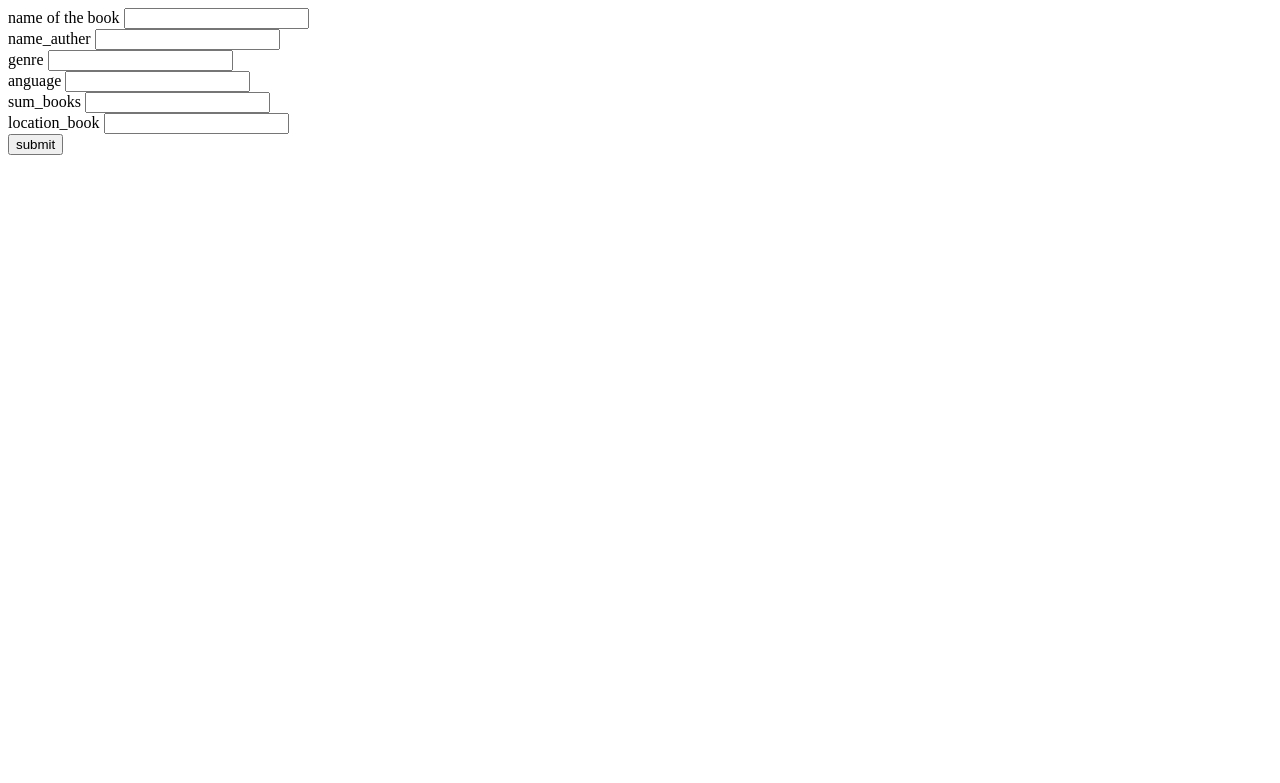
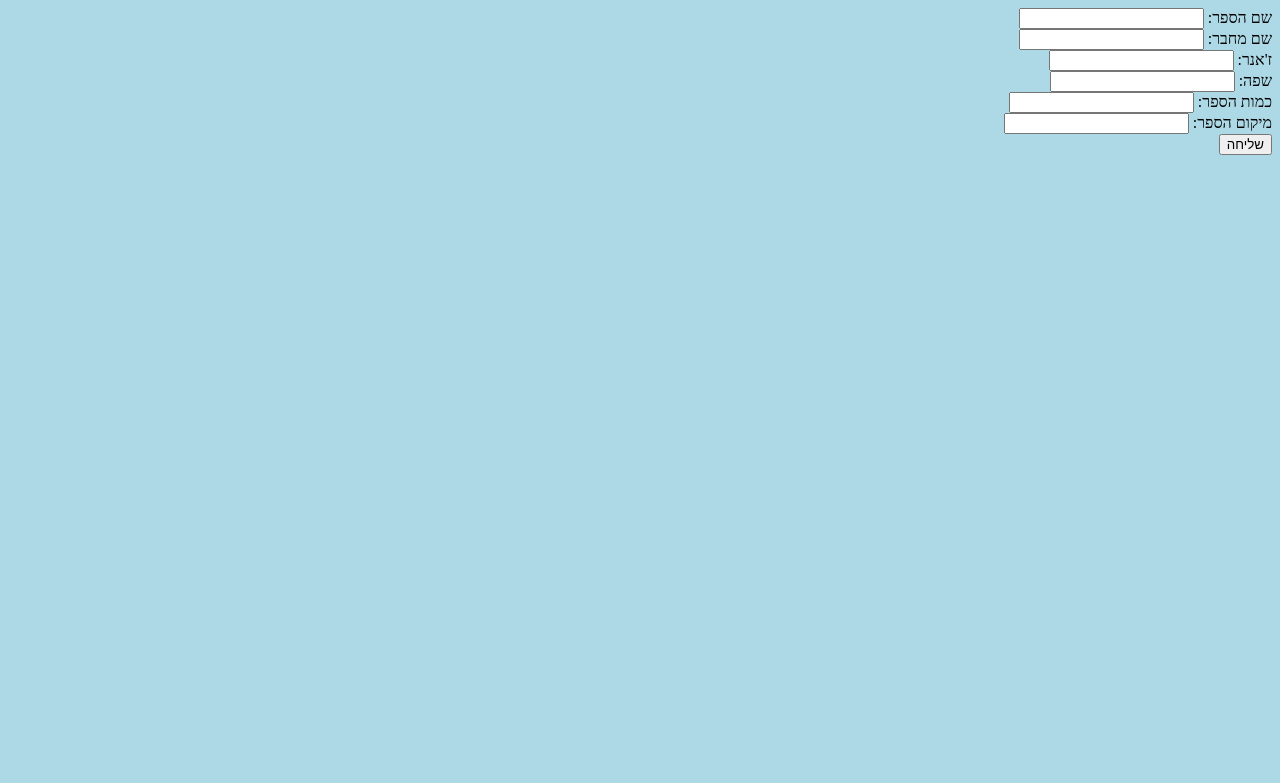
Before and after one commit to NoamAnisfeld/Library-System, a Flask app: page /add_book in a window 1280 px wide. Shown: the top 783 px of the page. Run offline with Flask 2, Linux system fonts and the light colour scheme.

Commit message:
change the HTML to Hebrew

```diff
--- a/templates/add_books_page.html
+++ b/templates/add_books_page.html
@@ -1,24 +1,32 @@
 <html>
 	<head>
 		<title>MEGO Library-system</title>
+        <style>
+            body { background-color: lightblue;}
+            .blue-button
+                {
+                    background-color: blue;
+                    color: white;
+                }
+        </style>
 
 	</head>
-	<body>
+	<body dir="rtl">
         <form action="#" method="post">
-            <label>name of the book</label>
+            <label> שם הספר:</label>
                 <input type="text" name="name_book"/><br>
-            <label>name_auther</label>
+            <label>שם מחבר:</label>
                 <input type="text" name="name_auther"/><br>
-            <label>genre</label>
+            <label>ז'אנר:</label>
                 <input type="text" name="genre"/><br>
-            <label>anguage</label>
+            <label>שפה:</label>
                 <input type="text" name="language"/><br>
-            <label>sum_books</label>
+            <label>כמות הספר:</label>
                 <input type="number" name="sum_books"/><br>
-            <label>location_book</label>
+            <label>מיקום הספר:</label>
                 <input type="text" name="location_book"/><br>
 
-            <input type="submit" value="submit"/>
+            <input type="submit" value="שליחה"/>
 
         </form>
 
--- a/templates/library.html
+++ b/templates/library.html
@@ -2,7 +2,7 @@
 	<head>
 		<title>MEGO Library-system</title>
 		<style>
-				body {background-color: lightblue;}
+				body { background-color: lightblue;}
 				.blue-button
 					{
 						background-color: blue;
@@ -10,7 +10,7 @@
 					}
 		</style>
 	</head>
-	<body>
+	<body dir="rtl">
 		<h1>
 			ספריית מיגו
 		</h1>
```
Also changed, not shown: templates/show db.html (+9 -1 lines).
